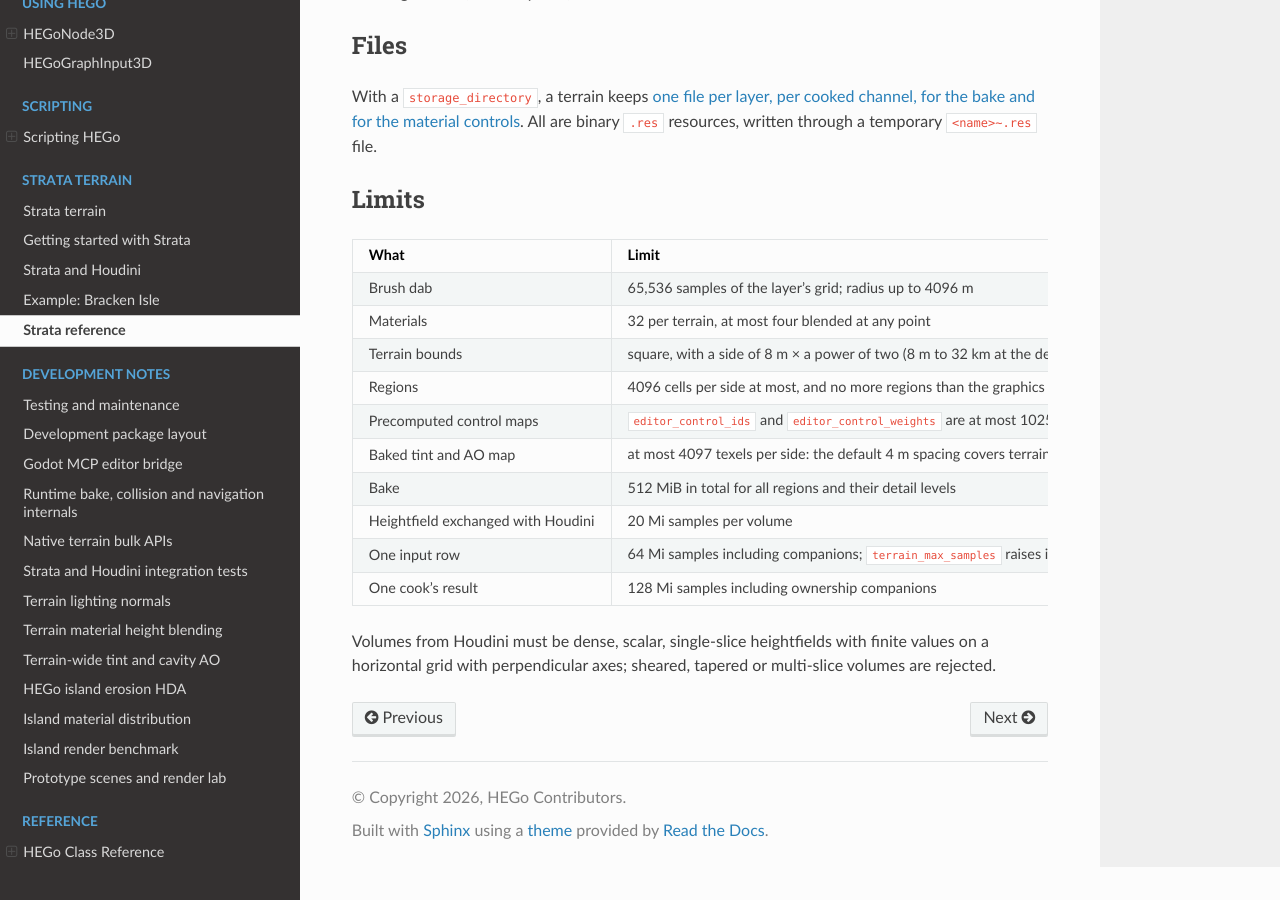
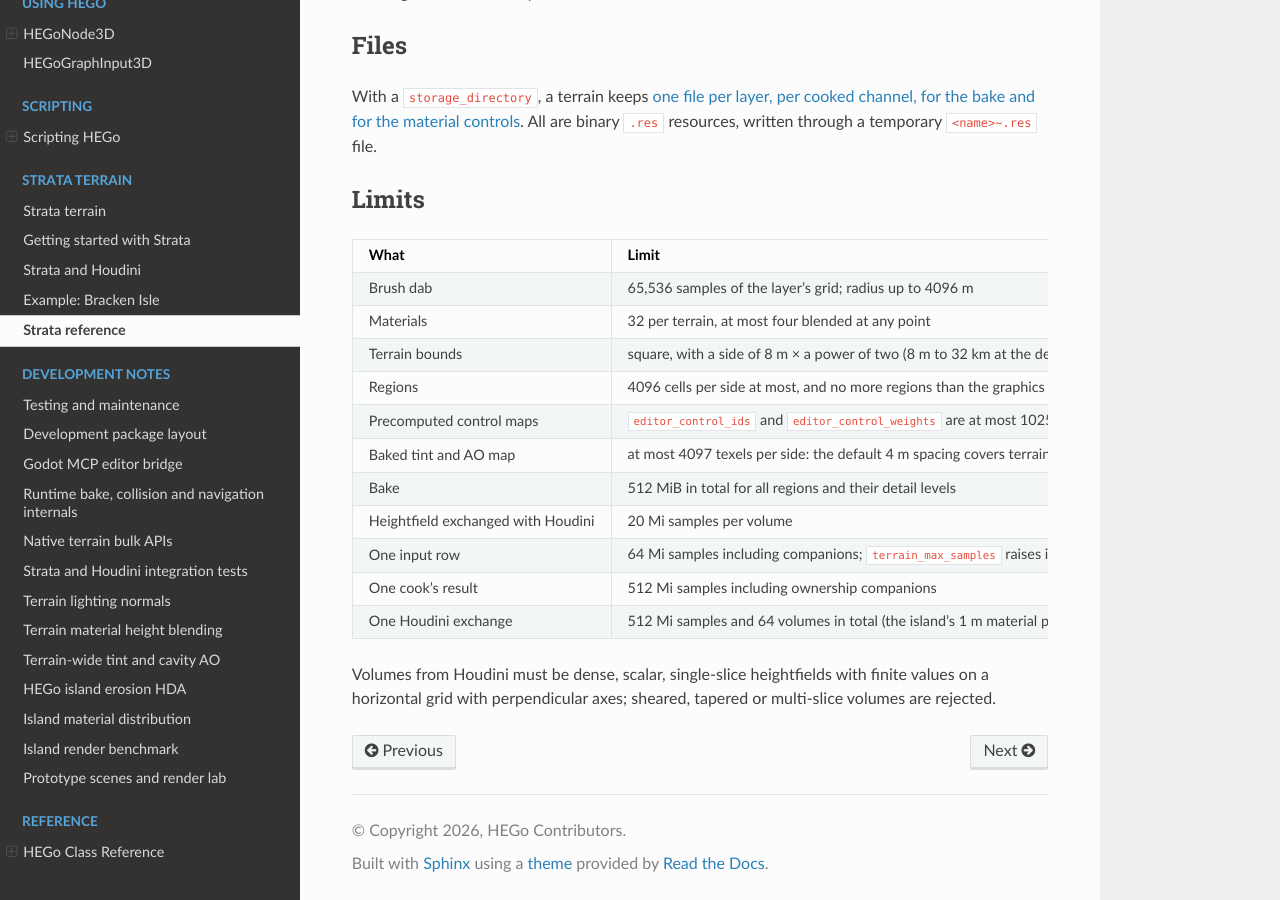
Before and after one commit to peterprickarz/hego, a Sphinx documentation site: the page built from docs/strata/reference.md, in a window 1280 px wide and 900 px high, scrolled down 6139 px. Built offline with Sphinx 7.4.7 and the Read the Docs theme 3.1.0, drawn with Linux system fonts in a browser that asks for light colours; some of the changed text lies outside the part shown.

Commit message:
Lift the heightfield transport budget to 512 Mi samples
The island's final material pass sends nine 4097² channels with their coverage
companions (302 M samples) and receives eight volumes back, which the 64 Mi
native transport caps and the 128 Mi Strata aggregate ceiling refused. The
material HDA needs every mask and prior on the exact height lattice, so the
budgets move instead: StrataProcedural.MAX_SAMPLES and both HEGo heightfield
transport limits are 512 Mi; the 64 Mi default and the 20 Mi per-image cap stay.
HEGo rebuilt for Linux x86_64 (glibc 2.25 floor), Windows and universal macOS.

Co-Authored-By: Claude Fable 5.1 <noreply@anthropic.com>

```diff
--- a/docs/strata/reference.md
+++ b/docs/strata/reference.md
@@ -102,7 +102,7 @@ The input row settings, as stored in a `HEGoNode3D`'s `input_stash`:
 | `terrain_channels` | `height` | channel names, as a comma-separated string or a `PackedStringArray`; empty sends all |
 | `terrain_spacing` | 0 | cumulative resampling spacing in metres; 0 keeps the layer's grid |
 | `terrain_channel_spacings` | none | per-channel cumulative spacings, `{channel: metres}` |
-| `terrain_max_samples` | 64 Mi | the input's sample budget, at most 128 Mi |
+| `terrain_max_samples` | 64 Mi | the input's sample budget, at most 512 Mi |
 | `terrain_compact_empty` | false | send an unpainted raw channel as a single empty sample instead of a full-size empty grid |
 
 ## Bake options
@@ -234,8 +234,9 @@ All are binary `.res` resources, written through a temporary `<name>~.res` file.
 | Baked tint and AO map | at most 4097 texels per side: the default 4 m spacing covers terrains up to 16 km, a larger terrain needs a coarser `macro` spacing |
 | Bake | 512 MiB in total for all regions and their detail levels |
 | Heightfield exchanged with Houdini | 20 Mi samples per volume |
-| One input row | 64 Mi samples including companions; `terrain_max_samples` raises it to 128 Mi |
-| One cook's result | 128 Mi samples including ownership companions |
+| One input row | 64 Mi samples including companions; `terrain_max_samples` raises it to 512 Mi |
+| One cook's result | 512 Mi samples including ownership companions |
+| One Houdini exchange | 512 Mi samples and 64 volumes in total (the island's 1 m material pass moves 18 volumes of 4097² in and 8 out) |
 
 Volumes from Houdini must be dense, scalar, single-slice heightfields with finite values on
 a horizontal grid with perpendicular axes; sheared, tapered or multi-slice volumes are
```
Also changed, not shown: docs/development/island_hda.md (+1 -1 lines), 11 other files.
